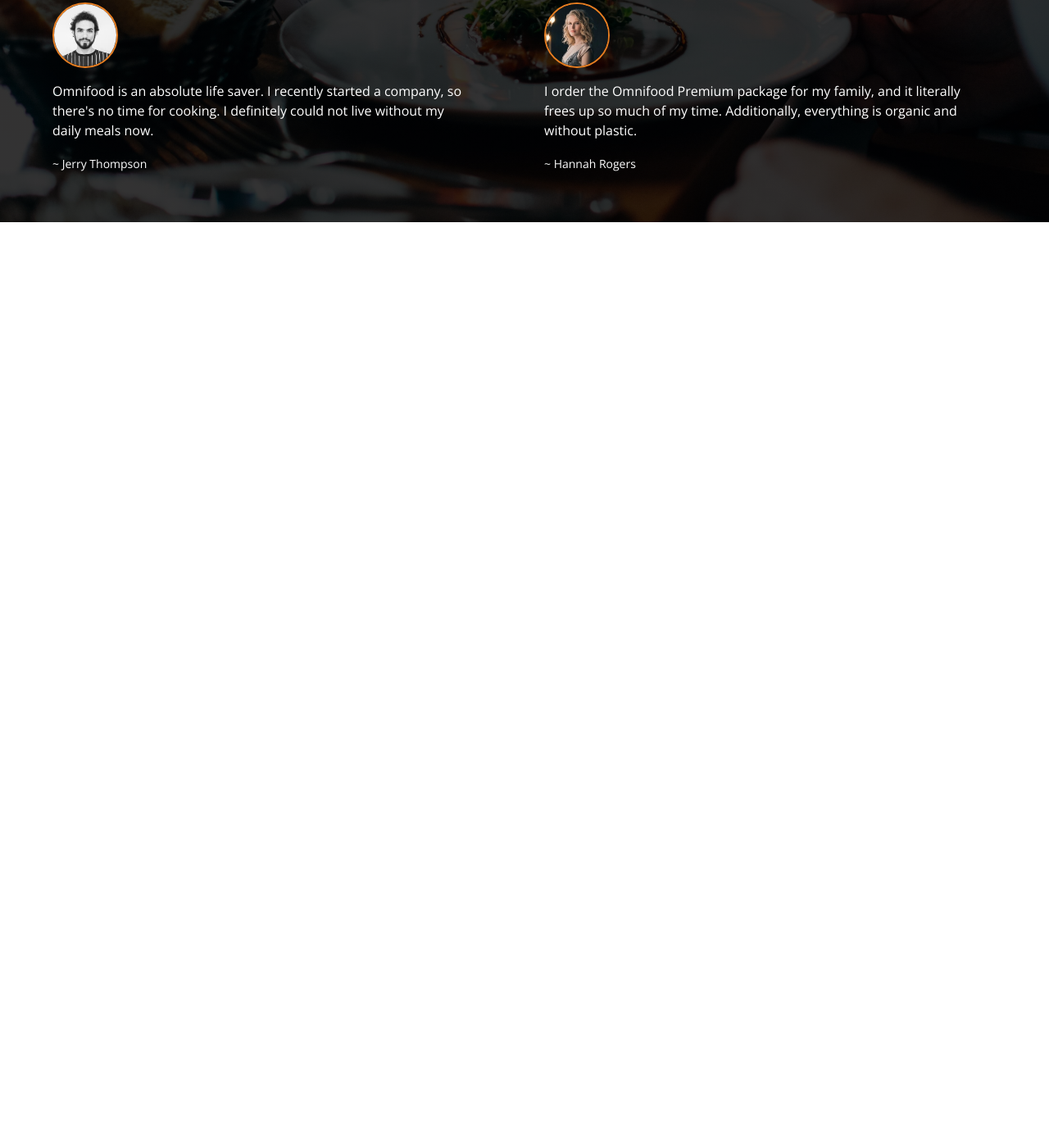
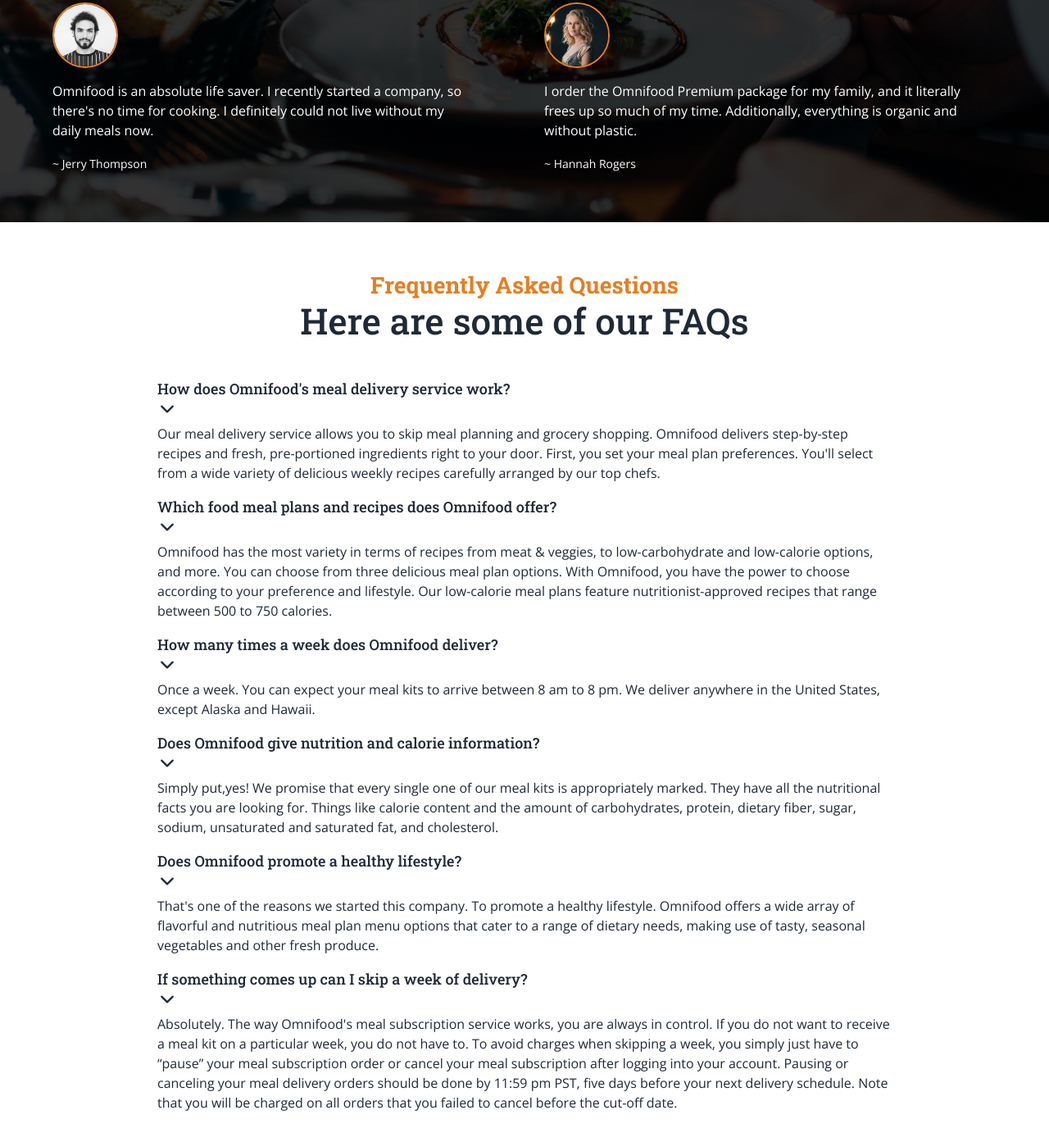
Before and after one commit to twstewart/omnifood, a website built with Vite: page index.html in a window 1280 px wide. Shown: the part 5502-6895 px from the top of the page at 82% size. Before the commit the page ends 5773 px from the top, so only its background shows below. Built offline with nearby package versions, Linux system fonts and the light colour scheme.

Commit message:
Added the faq accordion markup.

```diff
--- a/index.html
+++ b/index.html
@@ -596,6 +596,96 @@
           </div>
         </div>
       </section>
+      <section id="faq" class="ps">
+        <div class="container">
+          <div class="space-y-1 text-center max-w-md mx-auto mb-6 sm:mb-12 md:max-w-none">
+            <h2 class="font-display font-bold text-primary text-lg sm:text-xl lg:text-2xl">
+              Frequently Asked Questions
+            </h2>
+            <h3 class="font-display font-medium text-gray-800 text-3xl sm:text-4xl lg:text-5xl">
+              Here are some of our FAQs
+            </h3>
+          </div>
+          <ul class="flex flex-col gap-y-4 max-w-4xl mx-auto">
+            <li>
+              <div tabindex="0" class="faq-header">
+                <h2 class="font-display font-medium sm:text-md">How does Omnifood's meal delivery service work?</h2>
+                <ion-icon name="chevron-down" class="text-xl transition"></ion-icon>
+              </div>
+              <p class="faq-footer">
+                Our meal delivery service allows you to skip meal planning and grocery shopping. Omnifood delivers
+                step-by-step recipes and fresh, pre-portioned ingredients right to your door. First, you set your meal
+                plan preferences. You'll select from a wide variety of delicious weekly recipes carefully arranged by
+                our top chefs.
+              </p>
+            </li>
+            <li>
+              <div tabindex="0" class="faq-header">
+                <h2 class="font-display font-medium sm:text-md">
+                  Which food meal plans and recipes does Omnifood offer?
+                </h2>
+                <ion-icon name="chevron-down" class="text-xl transition"></ion-icon>
+              </div>
+              <p class="faq-footer">
+                Omnifood has the most variety in terms of recipes from meat & veggies, to low-carbohydrate and
+                low-calorie options, and more. You can choose from three delicious meal plan options. With Omnifood, you
+                have the power to choose according to your preference and lifestyle. Our low-calorie meal plans feature
+                nutritionist-approved recipes that range between 500 to 750 calories.
+              </p>
+            </li>
+            <li>
+              <div tabindex="0" class="faq-header">
+                <h2 class="font-display font-medium sm:text-md">How many times a week does Omnifood deliver?</h2>
+                <ion-icon name="chevron-down" class="text-xl transition"></ion-icon>
+              </div>
+              <p class="faq-footer">
+                Once a week. You can expect your meal kits to arrive between 8 am to 8 pm. We deliver anywhere in the
+                United States, except Alaska and Hawaii.
+              </p>
+            </li>
+            <li>
+              <div tabindex="0" class="faq-header">
+                <h2 class="font-display font-medium sm:text-md">
+                  Does Omnifood give nutrition and calorie information?
+                </h2>
+                <ion-icon name="chevron-down" class="text-xl transition"></ion-icon>
+              </div>
+              <p class="faq-footer">
+                Simply put,yes! We promise that every single one of our meal kits is appropriately marked. They have all
+                the nutritional facts you are looking for. Things like calorie content and the amount of carbohydrates,
+                protein, dietary fiber, sugar, sodium, unsaturated and saturated fat, and cholesterol.
+              </p>
+            </li>
+            <li>
+              <div tabindex="0" class="faq-header">
+                <h2 class="font-display font-medium sm:text-md">Does Omnifood promote a healthy lifestyle?</h2>
+                <ion-icon name="chevron-down" class="text-xl transition"></ion-icon>
+              </div>
+              <p class="faq-footer">
+                That's one of the reasons we started this company. To promote a healthy lifestyle. Omnifood offers a
+                wide array of flavorful and nutritious meal plan menu options that cater to a range of dietary needs,
+                making use of tasty, seasonal vegetables and other fresh produce.
+              </p>
+            </li>
+            <li>
+              <div tabindex="0" class="faq-header">
+                <h2 class="font-display font-medium sm:text-md">
+                  If something comes up can I skip a week of delivery?
+                </h2>
+                <ion-icon name="chevron-down" class="text-xl transition"></ion-icon>
+              </div>
+              <p class="faq-footer">
+                Absolutely. The way Omnifood's meal subscription service works, you are always in control. If you do not
+                want to receive a meal kit on a particular week, you do not have to. To avoid charges when skipping a
+                week, you simply just have to “pause” your meal subscription order or cancel your meal subscription
+                after logging into your account. Pausing or canceling your meal delivery orders should be done by 11:59
+                pm PST, five days before your next delivery schedule. Note that you will be charged on all orders that
+                you failed to cancel before the cut-off date.
+              </p>
+            </li>
+          </ul>
+        </div>
+      </section>
     </main>
     <script type="module" src="https://unpkg.com/ionicons@5.5.2/dist/ionicons/ionicons.esm.js"></script>
     <script src="main.js" type="module"></script>
```
